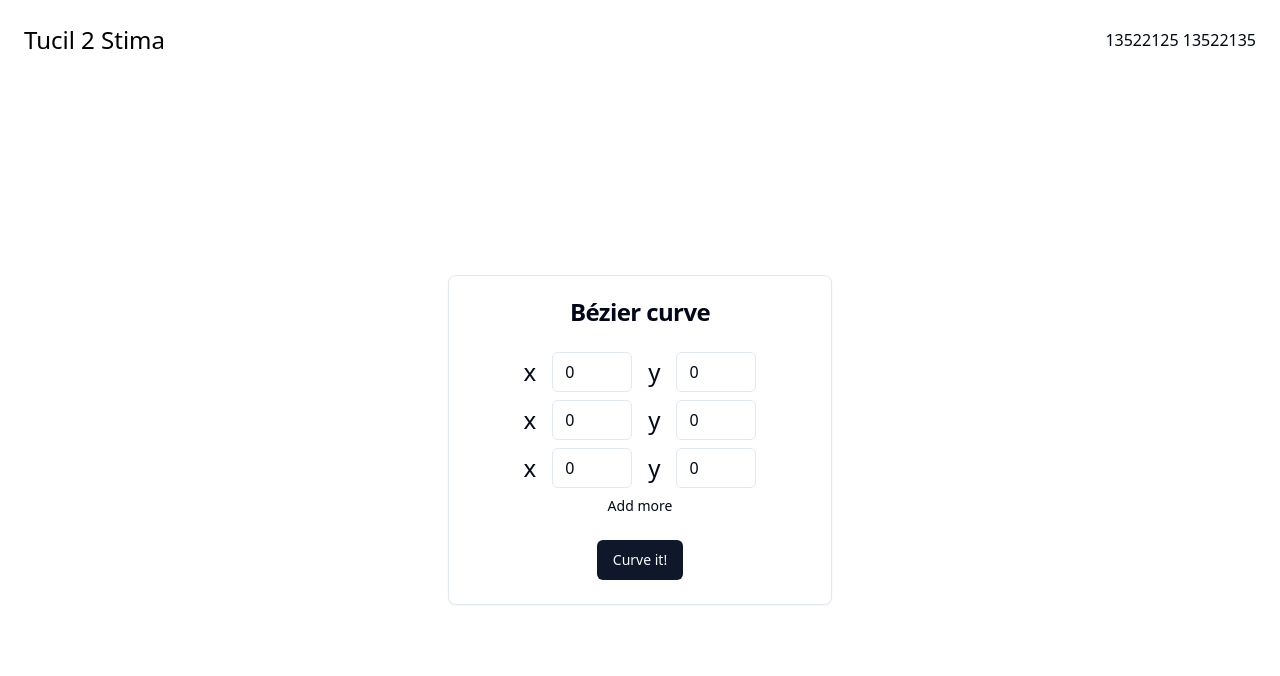
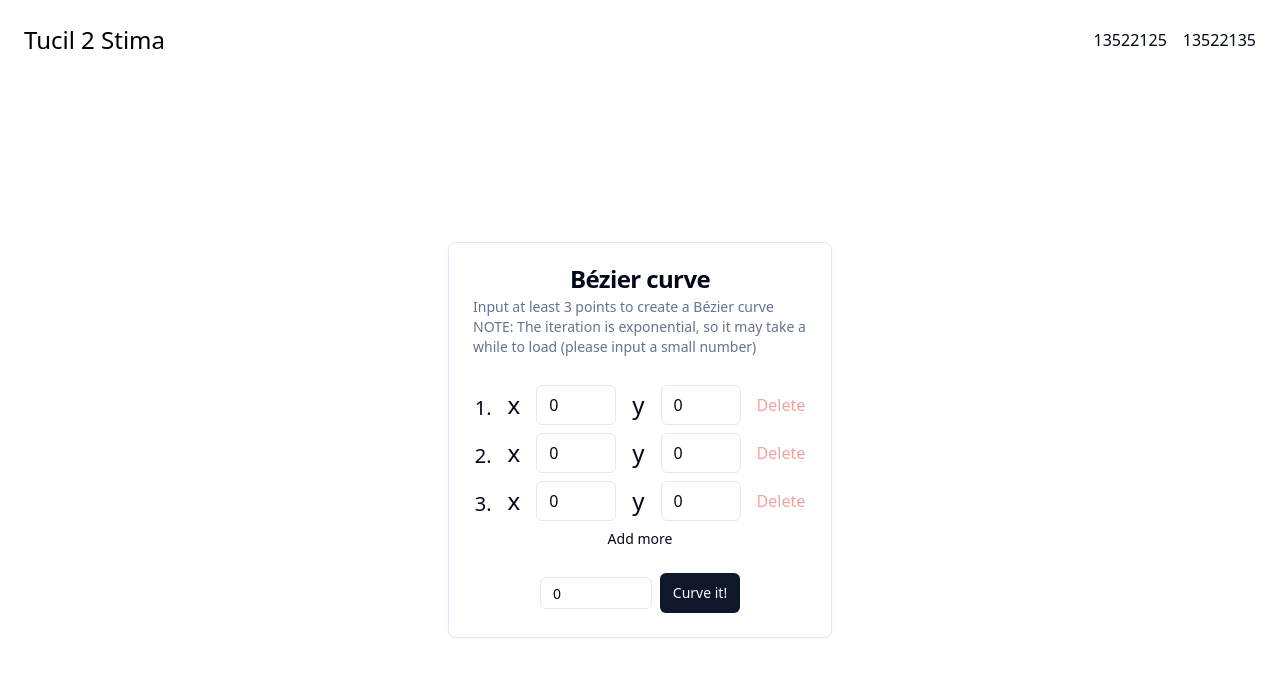
Before and after one commit to satriadhikara/Tucil2_13522125_13522135, a React (Vite) app: page / in a window 1280 px wide. Shown: the top 676 px of the page. Built offline with nearby package versions, Linux system fonts and the light colour scheme.

Commit message:
refactor: fix iterasion level and add dynamic input

```diff
--- a/src/App.tsx
+++ b/src/App.tsx
@@ -2,7 +2,7 @@ import { useState } from "react";
 import {
   Card,
   CardContent,
-  // CardDescription,
+  CardDescription,
   CardFooter,
   CardHeader,
   CardTitle,
@@ -25,13 +25,18 @@ import { Point, TempPoint } from "./types";
 import BezierCurveChart from "./components/BezierCurveChart";
 
 function App() {
-  const [iteration, setIteration] = useState(99);
+  const [iteration, setIteration] = useState(0);
+  const [staticIteration, setStaticIteration] = useState(iteration);
 
   const [points, setPoints] = useState<TempPoint[]>([
     { x: 0, y: 0 },
     { x: 0, y: 0 },
     { x: 0, y: 0 },
   ]);
+
+  const deletePoint = (index: number) => {
+    setPoints(points.filter((_, i) => i !== index));
+  };
 
   const [finalPoints, setFinalPoints] = useState<Point[]>([]);
 
@@ -46,6 +51,7 @@ function App() {
       y: Number(y),
     }));
     setFinalPoints(newFinalPoints);
+    setStaticIteration(iteration);
   };
 
   const isValidInput = () => {
@@ -81,14 +87,33 @@ function App() {
         <nav className="flex items-center justify-between p-6">
           <div className="text-black text-2xl">Tucil 2 Stima</div>
           <div className="flex space-x-4">
-            <p>13522125 13522135</p>
+            <a
+              className="hover:underline"
+              href="https://github.com/satriadhikara"
+              target="_blank"
+            >
+              13522125
+            </a>
+            <a
+              className="hover:underline"
+              href="https://github.com/ChrisCS50X"
+              target="_blank"
+            >
+              13522135
+            </a>
           </div>
         </nav>
         <div className="flex items-center justify-center flex-grow">
           <Card className="w-96">
             <CardHeader className="flex justify-center items-center">
               <CardTitle>Bézier curve</CardTitle>
-              {/* <CardDescription>Card Description</CardDescription> */}
+              <CardDescription>
+                <p>Input at least 3 points to create a Bézier curve</p>
+                <p>
+                  NOTE: The iteration is exponential, so it may take a while to
+                  load (please input a small number)
+                </p>
+              </CardDescription>
             </CardHeader>
             <CardContent className="overflow-auto max-h-96">
               {points.map((point, index) => (
@@ -96,6 +121,9 @@ function App() {
                   key={index}
                   className="flex justify-center items-center text-center mb-2 mt-1"
                 >
+                  <div>
+                    <p className="text-xl mr-4 pt-1.5">{index + 1}.</p>
+                  </div>
                   <Label htmlFor={`x${index}`} className="text-2xl mr-4">
                     x
                   </Label>
@@ -120,6 +148,13 @@ function App() {
                       handleInputChange(index, "y", e.target.value)
                     }
                   />
+                  <button
+                    onClick={() => deletePoint(index)}
+                    disabled={points.length <= 3}
+                    className="ml-4 text-red-500 hover:underline disabled:cursor-not-allowed disabled:opacity-50"
+                  >
+                    Delete
+                  </button>
                 </div>
               ))}
               <div className="items-center flex justify-center">
@@ -133,11 +168,24 @@ function App() {
             </CardContent>
             <CardFooter className="flex justify-center items-center">
               <Drawer>
-                <DrawerTrigger>
-                  <Button onClick={convertPoints} disabled={!isValidInput()}>
-                    Curve it!
-                  </Button>
-                </DrawerTrigger>
+                <div className="flex justify-center items-center">
+                  <Input
+                    type="number"
+                    className="h-8 w-28 mr-2"
+                    placeholder="Iterasion"
+                    value={iteration}
+                    onChange={(e) => setIteration(Number(e.target.value))}
+                  />
+                  <DrawerTrigger>
+                    <Button
+                      onClick={convertPoints}
+                      disabled={!isValidInput()}
+                      className="h-8 w-16 py-5 px-10"
+                    >
+                      Curve it!
+                    </Button>
+                  </DrawerTrigger>
+                </div>
                 {isValidInput() && (
                   <DrawerContent className="h-5/6 flex items-center justify-center">
                     <div className="w-3/4">
@@ -155,7 +203,7 @@ function App() {
                       <DrawerFooter>
                         <Slider
                           defaultValue={[iteration]}
-                          max={100}
+                          max={staticIteration}
                           min={1}
                           step={1}
                           onValueChange={(value) => setIteration(value[0])}
--- a/src/components/BezierCurveChart.tsx
+++ b/src/components/BezierCurveChart.tsx
@@ -33,12 +33,13 @@ const BezierCurveChart = ({
 
   const generateBezierCurve3Points = (
     controlPoints: Point[],
-    iteration: number
+    iterationLevel: number
   ) => {
     const points = [];
+    const steps = Math.pow(2, iterationLevel) + 1;
 
-    for (let i = 0; i <= iteration; i++) {
-      const t = i / iteration;
+    for (let i = 0; i <= steps - 1; i++) {
+      const t = i / (steps - 1);
       const x =
         Math.pow(1 - t, 2) * controlPoints[0].x +
         2 * (1 - t) * t * controlPoints[1].x +
@@ -55,16 +56,16 @@ const BezierCurveChart = ({
 
   const generateBezierCurveNPoints = (
     controlPoints: Point[],
-    iteration: number
+    iterationLevel: number
   ) => {
     const points = [];
     const n = controlPoints.length - 1;
-    const pascalTriangle = generatePascalTriangle(n + 1); // Generate one more row
+    const pascalTriangle = generatePascalTriangle(n + 1);
+    const steps = Math.pow(2, iterationLevel) + 1;
 
-    for (let i = 0; i <= iteration; i++) {
+    for (let i = 0; i <= steps - 1; i++) {
       const point = { x: 0, y: 0 };
-      const t = i / iteration;
-
+      const t = i / (steps - 1);
       for (let j = 0; j <= n; j++) {
         const b =
           pascalTriangle[n][j] * Math.pow(1 - t, n - j) * Math.pow(t, j);
@@ -109,6 +110,9 @@ const BezierCurveChart = ({
         beginAtZero: true,
       },
     },
+    animation: {
+      easing: "linear",
+    },
   };
 
   return <Line data={data} options={options} />;
```
